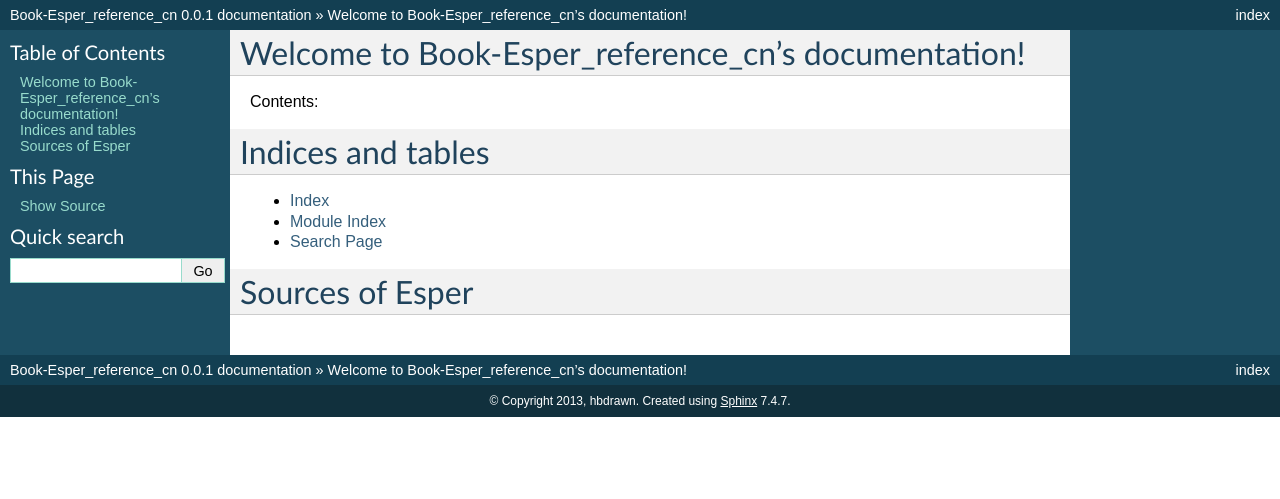
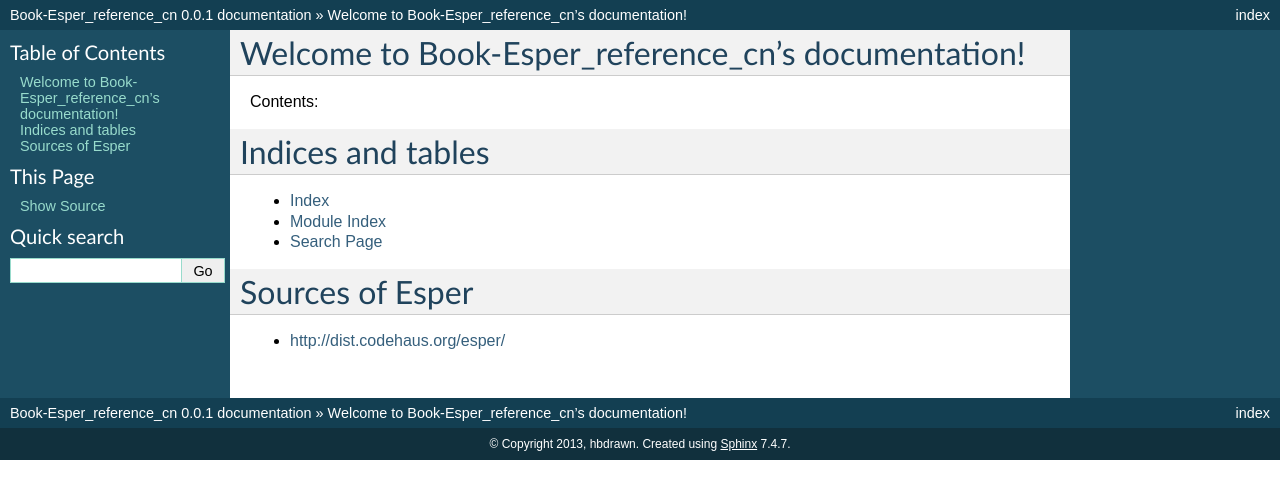
Before and after one commit to hancy2013/Book-Esper_reference_cn, a Sphinx documentation site: the page built from source/index.rst, in a window 1280 px wide. Shown: the top 499 px of the page. Built offline with Sphinx 7.4.7, drawn with Linux system fonts in a browser that asks for light colours.

Commit message:
Update index.rst

```diff
--- a/source/index.rst
+++ b/source/index.rst
@@ -24,4 +24,4 @@
 Sources of Esper
 ================
 
-.. http://dist.codehaus.org/esper/
+* http://dist.codehaus.org/esper/
```
